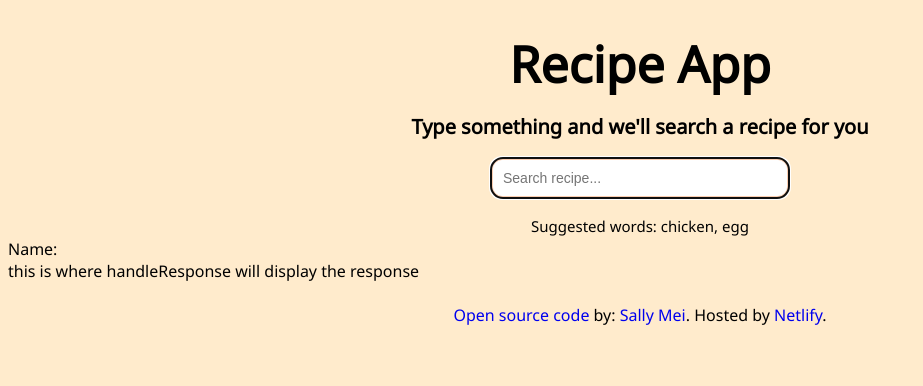
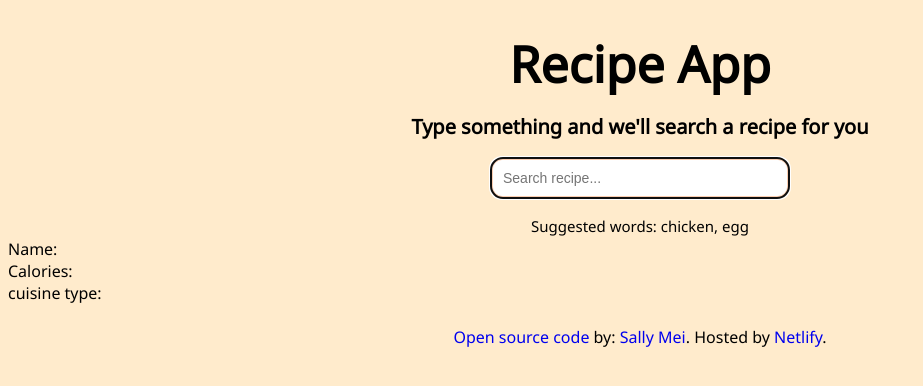
Before and after one commit to SMei201900/Recipe_App, a React (Create React App) app: page / in a window 1280 px wide. Shown: the top 386 px of the page, without its empty margins (0-923 px from the left). Built offline with nearby package versions, Linux system fonts and the light colour scheme.

Commit message:
Displayed recipe data
Currently displaying data of the first recipe. Still missing others and Styling.

```diff
--- a/src/Food.js
+++ b/src/Food.js
@@ -11,6 +11,8 @@ export default function Food() {
 		console.log(response);
 		setRecipeData({
 			name: response.data.hits[0].recipe.label,
+			calories: response.data.hits[0].recipe.calories,
+			cuisineType: response.data.hits[0].recipe.cuisineType,
 		});
 	}
 
@@ -43,7 +45,8 @@ export default function Food() {
 			</div>
 			<div className="hint">Suggested words: chicken, egg</div>
 			<div>Name: {recipeData.name}</div>
-			<div>this is where handleResponse will display the response</div>
+			<div> Calories: {recipeData.calories}</div>
+			<div> cuisine type: {recipeData.cuisineType}</div>
 		</div>
 	);
 }
```
